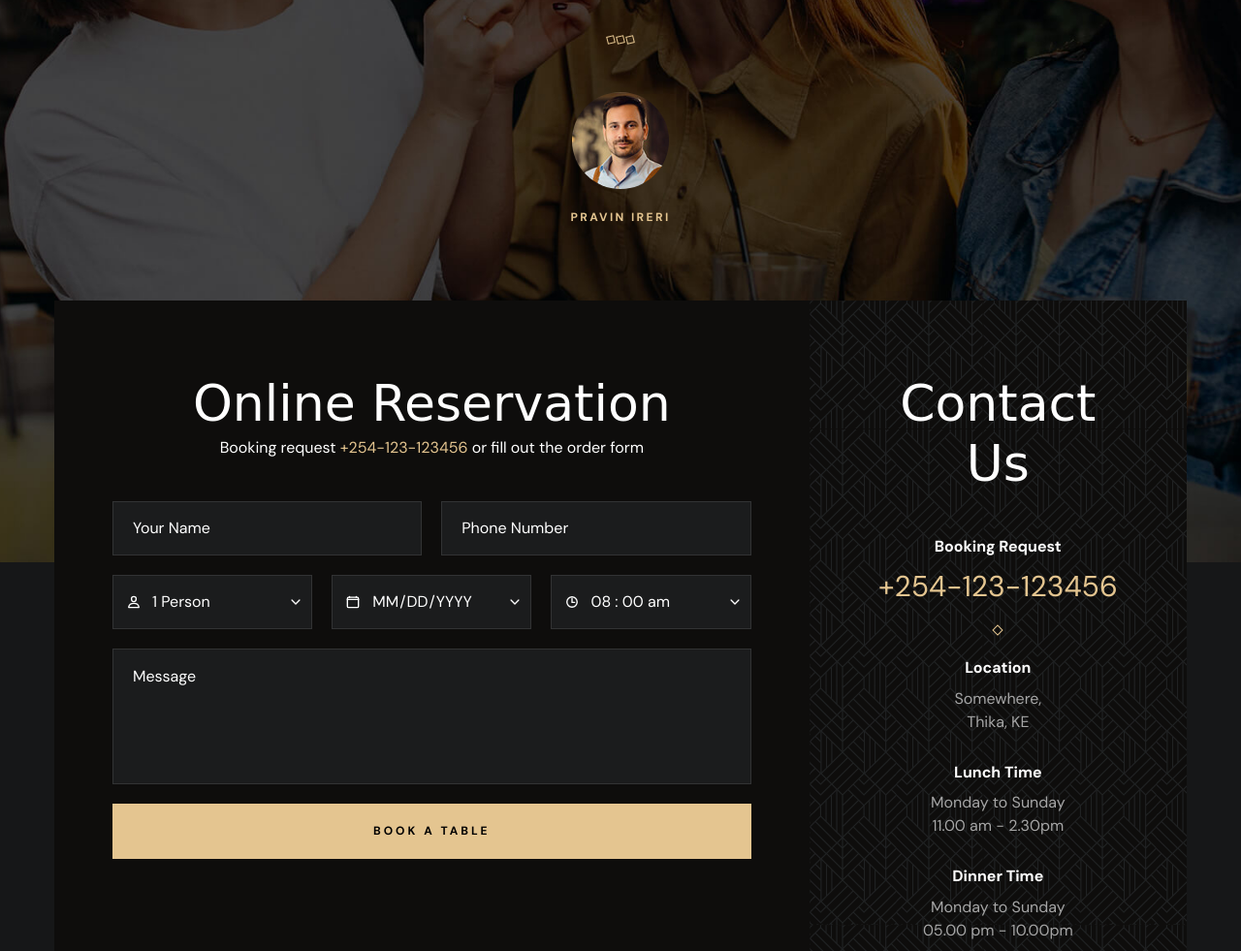
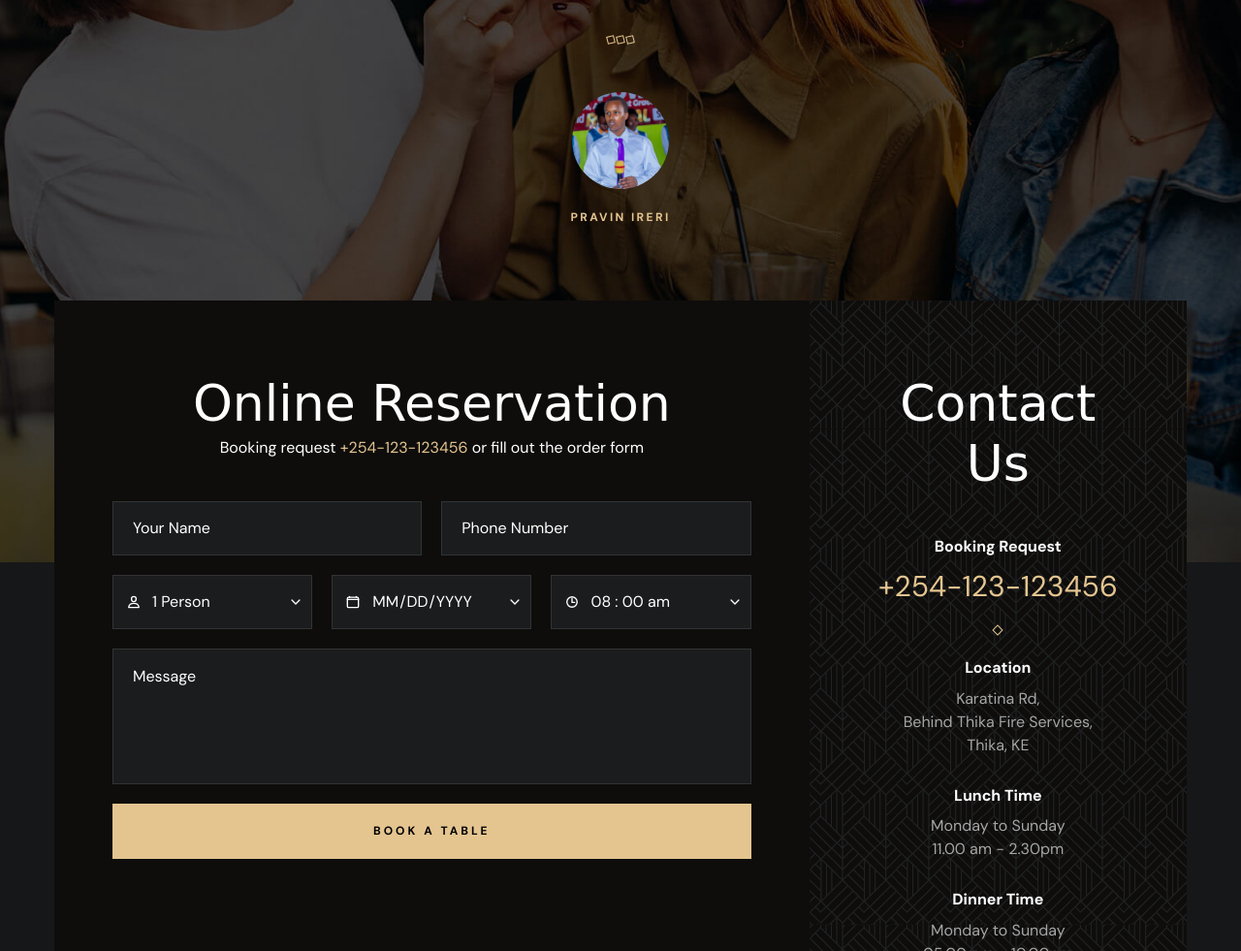
Before and after one commit to pravinireri/cascade-premier, a plain HTML site: page index.html in a window 1280 px wide. Shown: the part 5127-6108 px from the top of the page at 97% size. Drawn offline with nearby package versions, Linux system fonts and the light colour scheme; a web font is replaced by a local one.

Commit message:
info update

```diff
--- a/index.html
+++ b/index.html
@@ -23,7 +23,7 @@
 
   <div class="preload" data-preaload>
     <div class="circle"></div>
-    <p class="text">Cascade</p>
+    <p class="text">Pravin Ireri</p>
   </div>
 
   <!-- TOP BAR -->
@@ -668,7 +668,7 @@
           </div>
 
           <div class="profile">
-            <img src="./assets/images/testi-avatar.jpg" width="100" height="100" loading="lazy" alt="Pravin Ireri"
+            <img src="./assets/images/IMG_9811.JPG" width="100" height="100" loading="lazy" alt="Pravin Ireri"
               class="img">
 
             <p class="label-2 profile-name">Pravin Ireri</p>
@@ -772,7 +772,7 @@
               <p class="contact-label">Location</p>
 
               <address class="body-4">
-                Somewhere, <br>
+                Karatina Rd,<br> Behind Thika Fire Services, <br>
                 Thika, KE
               </address>
 
```
Also changed, not shown: assets/images/IMG_9811.JPG (added).
